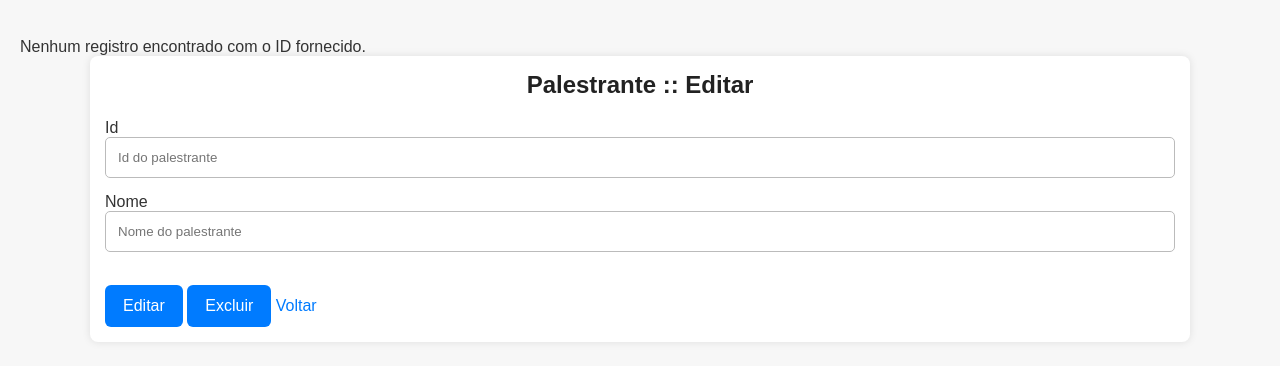
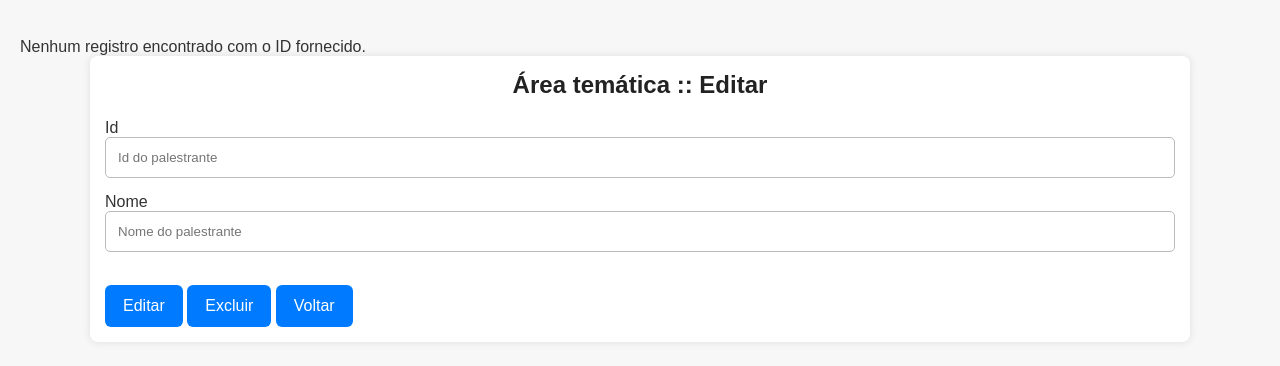
Before and after one commit to V1n1Paz/tarefa_evento, a PHP site: page /pages/area_editar/index.php in a window 1280 px wide. Shown: the top 366 px of the page. Run offline with PHP 8.4, Linux system fonts and the light colour scheme; data that the repository does not hold is empty.

Commit message:
Correções de títulos e css

```diff
--- a/pages/area_editar/index.php
+++ b/pages/area_editar/index.php
@@ -62,7 +62,7 @@
         <div class="container">
             <div class="row">
                 <div class="col-sm-12">
-                    <h2>Palestrante :: Editar</h2>
+                    <h2>Área temática :: Editar</h2>
                     <div class="form-group">
                         <label>Id</label>
                         <input type="text" class="form-control" required="" placeholder="Id do palestrante" name="txtId"
@@ -92,7 +92,9 @@
 
                         <a href="../../index.php">
 
-                            Voltar
+                            <button type="button">
+                                Voltar
+                            </button>
 
                         </a>
 
--- a/pages/palestrante_cadastrar/index.php
+++ b/pages/palestrante_cadastrar/index.php
@@ -17,7 +17,7 @@
         <div class="row">
             <div class="col-sm-12">
                 <br>
-                <h2>palestrante :: Marcar</h2>
+                <h2>Palestrante :: Cadastrar</h2>
                 <div class="form-group">
                     <label>Nome</label>
                     <input type="text" class="form-control" required="" placeholder="Pedro da Silva" name="txtNome">
--- a/pages/palestrante_editar/index.php
+++ b/pages/palestrante_editar/index.php
@@ -120,8 +120,9 @@
 
                         <a href="../../index.php">
 
-                            Voltar
-
+                          <button type="button">
+                                Voltar
+                            </button>
                         </a>
 
                     </div>
```
Also changed, not shown: pages/palestra_editar/index.php (+4 -3 lines), pages/participante_editar/index.php (+15 -13 lines).
